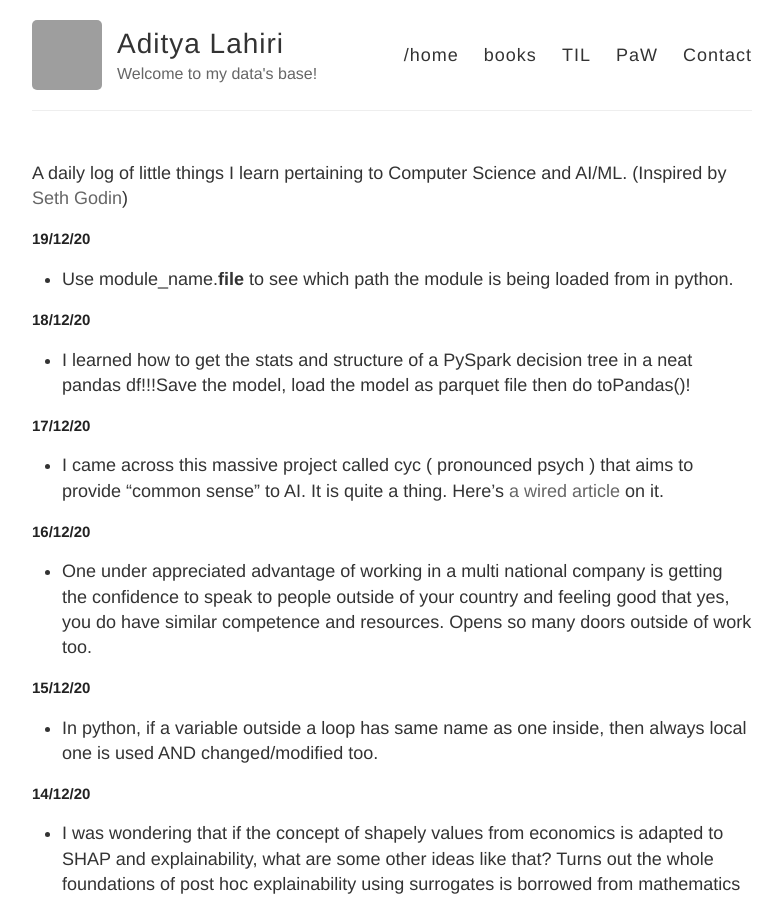
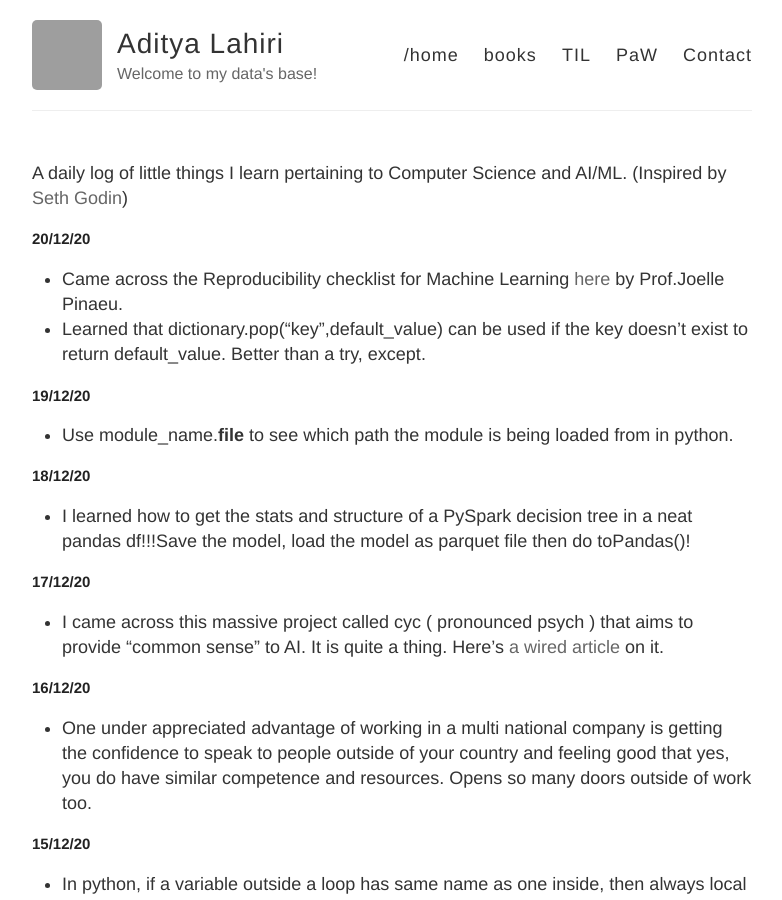
Before and after one commit to adityalahiri/adityalahiri.github.io, a Jekyll site: the page built from TIL.md, in a window 1280 px wide and 900 px high. Shown: the whole window, without its empty margins (248-1030 px from the left). Built offline with Jekyll 4.4.1, drawn with Linux system fonts in a browser that asks for light colours; our own code applies the rules of GitHub Pages for plain Markdown files; grey boxes are pictures that could not be loaded.

Commit message:
Update for 20/12

```diff
--- a/TIL.md
+++ b/TIL.md
@@ -1,5 +1,10 @@
 A daily log of little things I learn pertaining to Computer Science and AI/ML.
 (Inspired by [Seth Godin](https://seths.blog/))
+
+## 20/12/20
+
+* Came across the Reproducibility checklist for Machine Learning [here](https://www.cs.mcgill.ca/~jpineau/ReproducibilityChecklist.pdf) by Prof.Joelle Pinaeu.
+* Learned that dictionary.pop("key",default_value) can be used if the key doesn't exist to return default_value. Better than a try, except.
 
 ## 19/12/20
 
```
